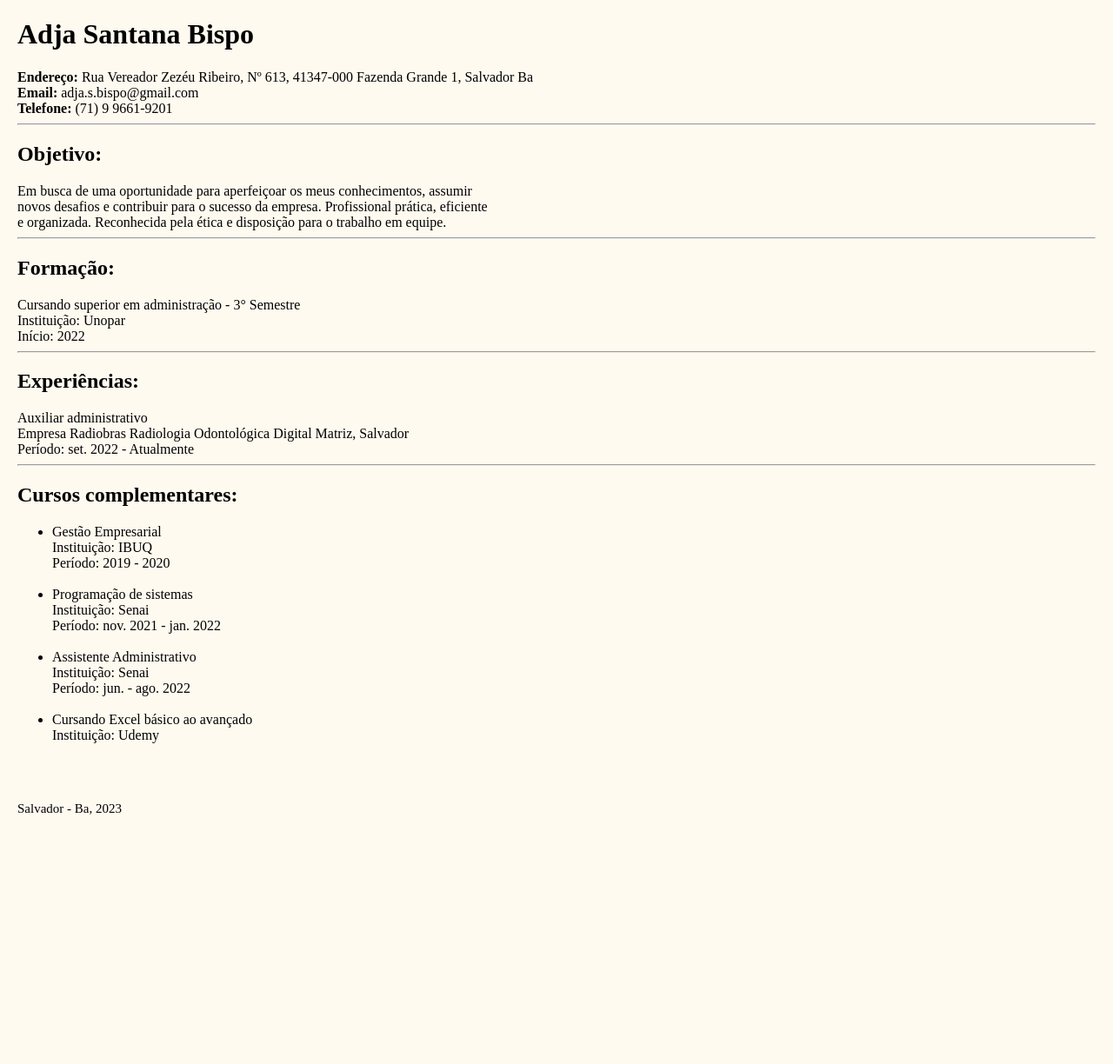
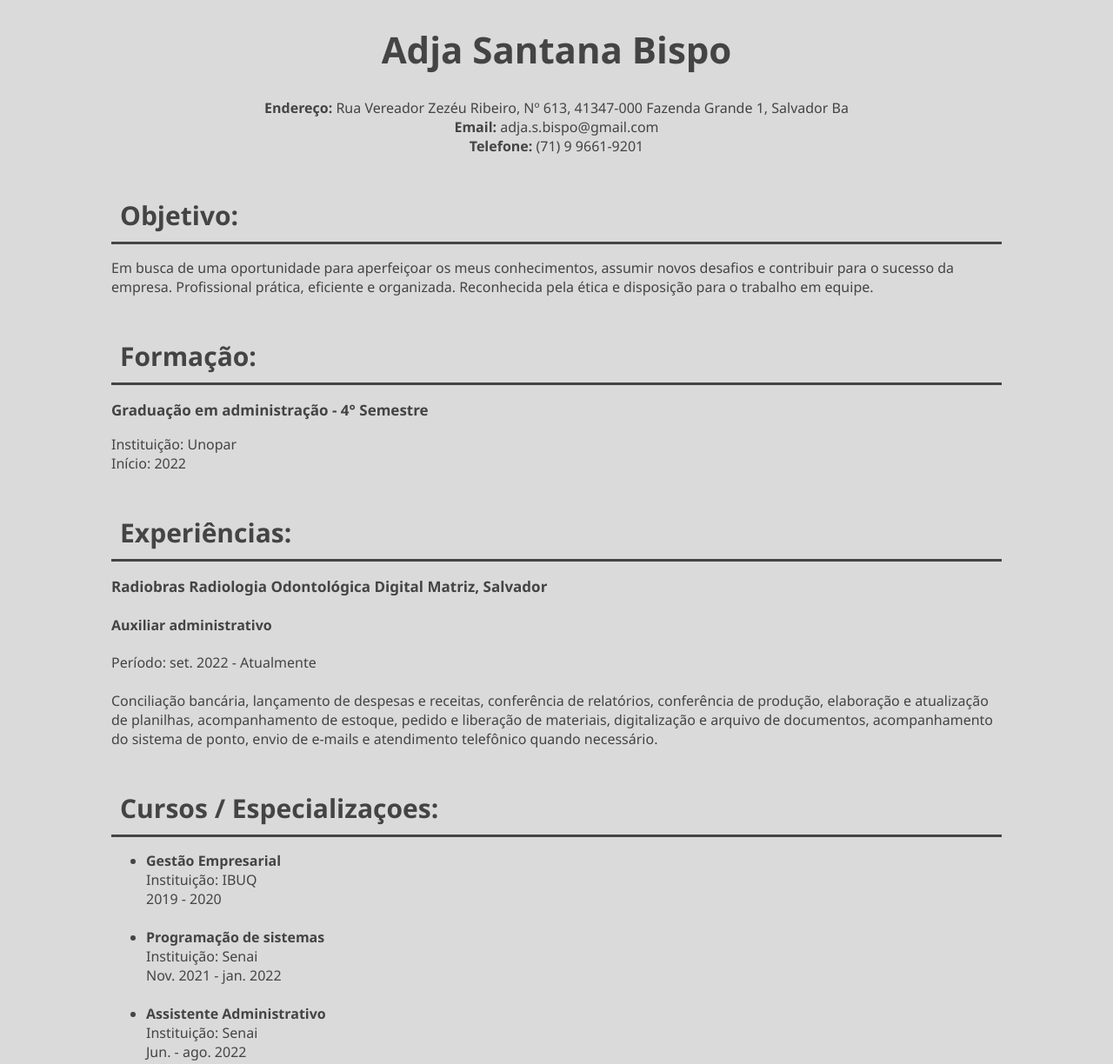
Before and after one commit to AdjaSantana/Curriculo, a plain HTML site: page index.html in a window 1280 px wide. Shown: the top 1224 px of the page at 87% size. Before the commit the page ends 959 px from the top, so only its background shows below. Drawn offline with Linux system fonts and the light colour scheme.

Commit message:
Adicionando arquivo CSS

```diff
--- a/index.html
+++ b/index.html
@@ -2,54 +2,67 @@
 <html lang="Pt-br">
 <head>
     <meta charset="UTF-8">
+    <meta name="author" content="Adja Santana">
+    <meta name="description" content="Curriculo">
     <meta name="viewport" content="width=device-width, initial-scale=1.0">
     <title>Currículo Adja Santana</title>
-    <style>
-        body{
-            background-color:floralwhite;
-            margin: 20px;
-        }
-    </style>
+    <link rel="stylesheet" href="style.css">
 </head>
 <body>
     <h1>Adja Santana Bispo</h1>
-    <b>Endereço:</b> Rua Vereador Zezéu Ribeiro, Nº 613, 41347-000 Fazenda Grande 1, Salvador Ba<br>
-    <b>Email:</b> adja.s.bispo@gmail.com<br>
-    <b>Telefone:</b> (71) 9 9661-9201
-    <hr>
+    <p class="inform">
+        <b>Endereço:</b> Rua Vereador Zezéu Ribeiro, Nº 613, 41347-000 Fazenda Grande 1, Salvador Ba<br>
+        <b>Email:</b> adja.s.bispo@gmail.com<br>
+        <b>Telefone:</b> (71) 9 9661-9201
+    </p>
+
     <h2>Objetivo:</h2>
-        Em busca de uma oportunidade para aperfeiçoar os meus conhecimentos, assumir<br> novos desafios e contribuir para o sucesso da empresa. Profissional prática, eficiente<br> e organizada. Reconhecida pela ética e disposição para o trabalho em equipe.
-    <hr>
+        <p>Em busca de uma oportunidade para aperfeiçoar os meus conhecimentos, assumir novos desafios e contribuir para o sucesso da empresa. Profissional prática, eficiente e organizada. Reconhecida pela ética e disposição para o trabalho em equipe.
+        </p>
+
     <h2>Formação:</h2>
-        Cursando superior em administração - 3° Semestre<br>
-        Instituição: Unopar<br>
-        Início: 2022
-    <hr>
+        <h3>Graduação em administração - 4° Semestre</h3>
+            <p>
+            Instituição: Unopar<br>
+            Início: 2022
+            </p>
+
     <h2>Experiências:</h2>
-        Auxiliar administrativo<br>
-        Empresa Radiobras Radiologia Odontológica Digital Matriz, Salvador<br>
-        Período: set. 2022 - Atualmente
-    <hr>
-    <h2>Cursos complementares:</h2>
+
+        <h3>Radiobras Radiologia Odontológica Digital Matriz, Salvador</h3>
+        <h4>Auxiliar administrativo</h4>
+        <p>
+        Período: set. 2022 - Atualmente <br><br>
+        Conciliação bancária,  lançamento de despesas e receitas,  conferência de relatórios,  conferência de produção, elaboração e atualização de planilhas,  acompanhamento de estoque,  pedido e liberação de materiais,  digitalização e arquivo de documentos, acompanhamento do sistema de ponto, envio de e-mails e atendimento telefônico quando necessário.
+        </p>
+
+    <h2>Cursos / Especializaçoes:</h2>
     <ul>
-        <li>Gestão Empresarial<br>
+        <li>
+            <strong>Gestão Empresarial</strong><br>
             Instituição: IBUQ<br>
-            Período: 2019 - 2020
-        </li><br>
-        <li>Programação de sistemas<br>
+            2019 - 2020
+        </li>
+        <br>
+        <li>
+            <strong>Programação de sistemas</strong><br>
             Instituição: Senai<br>
-            Período: nov. 2021 - jan. 2022
-        </li><br>
+            Nov. 2021 - jan. 2022
+        </li>
+        <br>
         <li>
-            Assistente Administrativo<br>
+            <strong>Assistente Administrativo</strong><br>
             Instituição: Senai<br>
-            Período: jun. - ago. 2022
-        </li><br>
+            Jun. - ago. 2022
+        </li>
+        <br>
         <li>
-            Cursando Excel básico ao avançado<br>
+            <strong>Web front end</strong><br>
             Instituição: Udemy<br>
-        </li><br>
-    </ul><br>
-    <p style="font-size: 15px;">Salvador - Ba, 2023</p>
+        </li>
+        <br>
+    </ul>
+    <br>
+    <p style="font-size: 15px; text-align: center;">Salvador - Ba, 2023</p>
 </body>
 </html>
--- /dev/null
+++ b/style.css
@@ -0,0 +1,29 @@
+body{
+    font-family: 'Segoe UI', Tahoma, Geneva, Verdana, sans-serif;
+    width: 80%;
+    margin: auto;
+    color: #444;
+    background-color: #d6d6d6e3;
+    margin-bottom: 56px;
+}
+
+h1{
+    text-align: center;
+    font-size: 42px;
+}
+
+.inform{
+   text-align: center;
+}
+
+h2{
+    font-size: 30px;
+    border-bottom: 3px solid;
+    padding: 10px;
+    margin-top: 38px;
+    margin-bottom: 12px;
+}
+
+h3{
+    font-size: 17px;
+}
```
Also changed, not shown: 1 other file.
